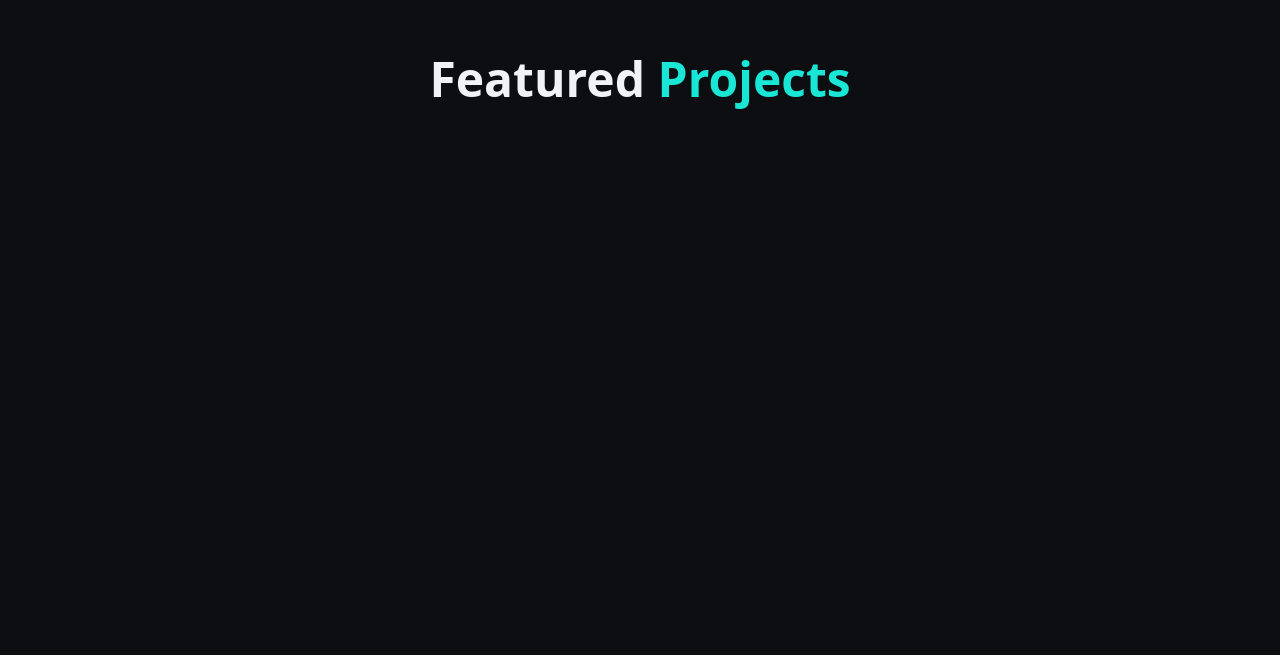
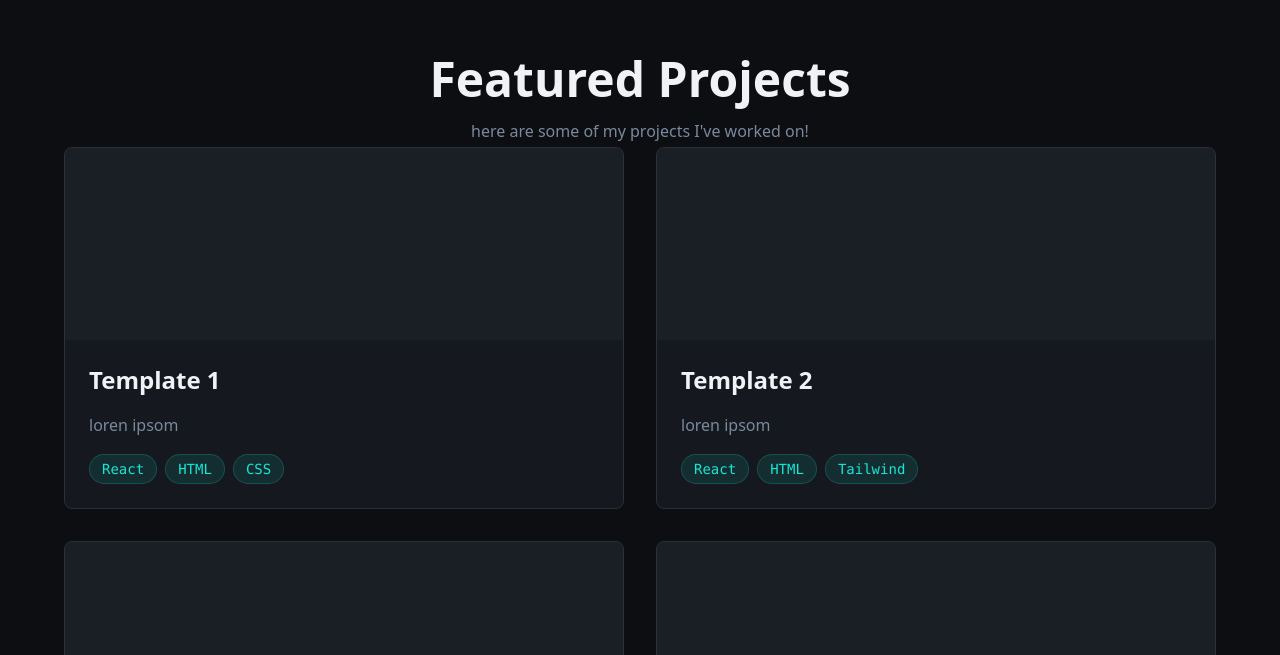
Before and after one commit to SKJonathan/Portfolio_Website, a React (Vite) app: page / in a window 1280 px wide. Shown: the part 905-1560 px from the top of the page. Built offline with nearby package versions, Linux system fonts and the light colour scheme.

Commit message:
Removed some stuff from project card, and added some stiff tp projectSection

```diff
--- /dev/null
+++ b/src/components/ProjectCard.jsx
@@ -0,0 +1,74 @@
+function ProjectCard({ project }) {
+  return (
+    <div
+      className="bg-card border border-border rounded-lg overflow-hidden hover:border-primary/50 transition-all hover:scale-105 group"
+    >
+
+      {/* IMAGE */}
+      <div className="w-full h-48 bg-secondary/50 overflow-hidden">
+        {/* <img
+          // src={project.image}
+          alt={project.title}
+          className="w-full h-full object-cover group-hover:scale-110 transition-transform duration-300"
+        /> */}
+      </div>
+
+      {/* CARD CONTENT */}
+      <div className="p-6">
+
+        {/* Header with title and links */}
+        <div className="flex items-start justify-between mb-4">
+          <h3 className="text-2xl font-bold group-hover:text-primary transition-colors">
+            {project.title}
+          </h3>
+
+          <div className="flex gap-3">
+            {project.github && (
+              <a
+                href={project.github}
+                target="_blank"
+                rel="noopener noreferrer"
+                className="text-muted-foreground hover:text-primary transition-colors"
+                aria-label="View GitHub repository"
+              >
+                🔗
+              </a>
+            )}
+            {project.demo && (
+              <a
+                href={project.demo}
+                target="_blank"
+                rel="noopener noreferrer"
+                className="text-muted-foreground hover:text-primary transition-colors"
+                aria-label="View live demo"
+              >
+                ↗️
+              </a>
+            )}
+          </div>
+        </div>
+
+        {/* Description */}
+        <p className="text-muted-foreground mb-4 leading-relaxed">
+          {project.description}
+        </p>
+
+        {/* Tech tags */}
+        <div className="flex flex-wrap gap-2">
+          {project.tags.map((tag, index) => (
+            <span
+              key={index}
+              className="px-3 py-1 bg-primary/10 text-primary rounded-full text-sm font-mono border border-primary/20"
+            >
+              {tag}
+            </span>
+          ))}
+        </div>
+
+      </div>
+
+    </div>
+  );
+}
+
+export default ProjectCard;
--- a/src/components/ProjectSection.jsx
+++ b/src/components/ProjectSection.jsx
@@ -1,3 +1,4 @@
+import ProjectCard from './ProjectCard';
 function ProjectSection() {
   const projects = [
     {
@@ -29,18 +30,32 @@ function ProjectSection() {
       title: "Template 4",
       description: "loren ipsom",
       tags: ["React", "HTML", "Tailwind"],
-      github: "https://github.com/yourusername/ecommerce",
+      github: "",
       demo: null
     }
   ];
   return(
 
-        <section id="projects" className="min-h-screen py-20 px-6">
-          <h2 className="text-5xl font-bold text-center mb-16">
-            Featured <span className="text-primary">Projects</span>
-          </h2>
-        </section>
+    <section id="projects" className="min-h-screen py-20 px-2">
+        <div className="max-w-6xl mx-auto">
+            <h2 className="text-5xl font-bold text-center mb-4">
+                Featured Projects
+            </h2>
 
-  );
-  }
+            <p className="text-center text-muted-foreground mb-1">
+                here are some of my projects I've worked on!
+            </p>
+
+            <div className="grid md:grid-cols-2 gap-8 justify-between">
+                {projects.map((project) => (
+                    <ProjectCard key={project.id} project={project}></ProjectCard>
+
+                ))}
+            </div>
+        </div>
+    </section>
+
+   );
+}
+
 export default ProjectSection;
```
